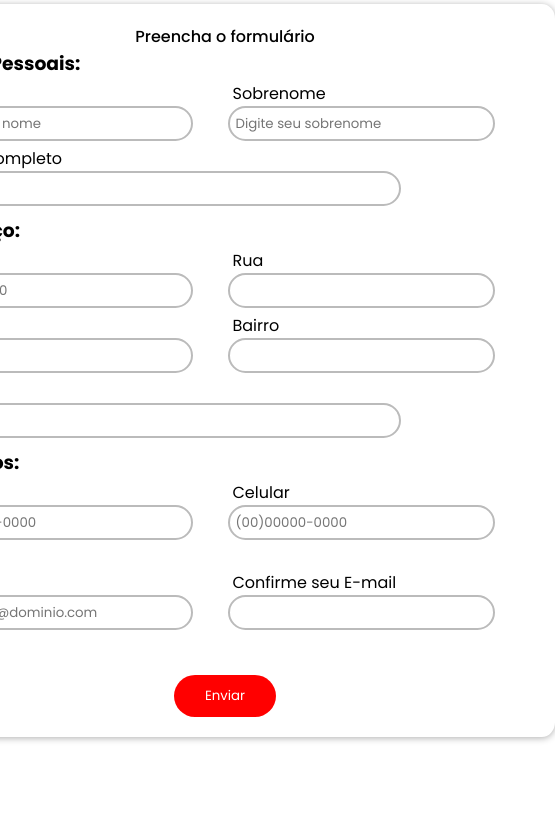
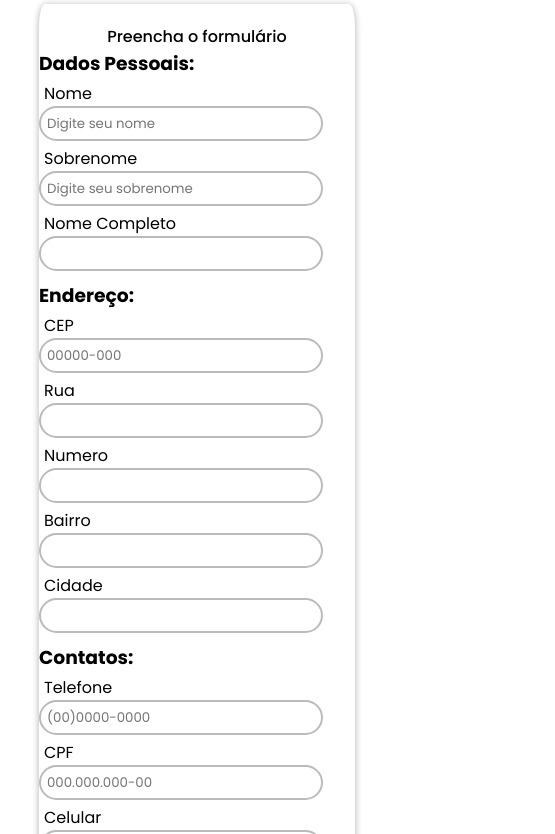
Before and after one commit to bruno95olly/FormularioJavascript, a plain HTML site: page index.html in a window 390 px wide. Shown: the part 96-930 px from the top of the page, 555 px wide, since content can reach past the window. Before the commit the page ends 853 px from the top, so only its background shows below. Drawn offline with Linux system fonts and the light colour scheme.

Commit message:
mascaras realizadas

```diff
--- a/css/style.css
+++ b/css/style.css
@@ -24,7 +24,7 @@ main{
   display: flex;
   flex-direction: column;
   align-items: center;
-  padding: 20px 30px;
+  padding: 20px 0px;
 }
 #error-email{
   color: crimson;
@@ -34,13 +34,13 @@ main{
 }
 .formulario{
   height: auto;
-  width: 600px;
+  width: 800px;
 }
 .formSenai{
   display: flex;
   flex-direction: column;
   align-items: center;
-  padding: 20px 30px;
+  padding: 20px 0px;
   height: auto;
   width: inherit;
   box-shadow: 0px 1px 7px #00000052;
@@ -102,3 +102,29 @@ button{
 button:hover{
   letter-spacing: 4px;
 }
+@media (max-width: 820px){
+  main{
+    width: 100%;
+    max-width: 800px;
+    align-items: center;
+    justify-content: center;
+
+  }
+  .formulario{
+    height: auto;
+    width: 90%;
+    margin-left: 10%;
+    max-width: 800px;
+  }
+  .formatDados, .formatContatos{
+    display: flex;
+    flex-direction: column;
+  }
+  .formatEndereco{
+    display: flex;
+    flex-direction: column;
+  }
+  .formatInput{
+    width: 90%
+  }
+}
--- a/index.html
+++ b/index.html
@@ -23,11 +23,11 @@
               <div class="formatDados">
                 <div class="infoUsuario">
                   <label>Nome</label>
-                  <input id="nome" type="text" name="" value="" placeholder="Digite seu nome" maxlength="20">
+                  <input id="nome" type="text" name="" value="" placeholder="Digite seu nome" maxlength="20" onkeyup="caracteresInvalidos(this)">
                 </div>
                 <div class="infoUsuario">
                   <label>Sobrenome</label>
-                  <input id="sobrenome" type="text" name="" value="" placeholder="Digite seu sobrenome" maxlength="50">
+                  <input id="sobrenome" type="text" name="" value="" placeholder="Digite seu sobrenome" maxlength="50" onkeyup="caracteresInvalidos(this)">
                 </div>
                 <div class="infoUsuario">
                   <label>Nome Completo</label>
@@ -41,7 +41,7 @@
               <div class="formatEndereco">
                 <div class="infoUsuario">
                   <label>CEP</label>
-                  <input id="cep" type="text" name="" value="" maxlength="9" placeholder="00000-000" onkeypress="mascaraCep(this)">
+                  <input id="cep" type="text" name="" value="" maxlength="9" placeholder="00000-000" onkeyup="mascaraCep(this)">
                 </div>
                 <div class="infoUsuario">
                   <label>Rua</label>
@@ -49,7 +49,7 @@
                 </div>
                 <div class="infoUsuario">
                   <label>Numero</label>
-                  <input type="text" name="" value="">
+                  <input type="text" name="" value="" id="numero">
                 </div>
                 <div class="infoUsuario">
                   <label>Bairro</label>
@@ -66,11 +66,15 @@
               <div class="formatContatos">
                 <div class="infoUsuario">
                   <label>Telefone</label>
-                  <input type="text" name="telefone" id="telefone" size="20" maxlength="13" onkeypress="mascaraTelefone(this)"placeholder="(00)0000-0000">
+                  <input type="text" name="telefone" id="telefone" size="20" maxlength="13" onkeyup="mascaraTelefone(this)"placeholder="(00)0000-0000">
+                </div>
+                <div class="infoUsuario">
+                  <label>CPF</label>
+                  <input type="text" name="cpf" id="cpf" size="20" maxlength="15" onkeyup="mascaraCpf(this)"placeholder="000.000.000-00">
                 </div>
                 <div class="infoUsuario">
                   <label>Celular</label>
-                  <input id="celular" type="tel" name="" value="" placeholder="(00)00000-0000" maxlength="14" onkeypress="mascaraCelular(this)">
+                  <input id="celular" type="tel" name="" value="" placeholder="(00)00000-0000" maxlength="14" onkeyup="mascaraCelular(this)">
                 </div>
                 <div class="infoUsuario">
                   <label>E-mail</label>
@@ -86,7 +90,7 @@
               </div>
             </div>
           </div>
-          <button type="button" name="button">Enviar</button>
+          <button type="submit" name="button">Enviar</button>
         </form>
       </div>
     </main>
--- a/js/mascara.js
+++ b/js/mascara.js
@@ -1,4 +1,11 @@
 function mascaraTelefone(telefone){
+  //retira caracteres indesejados
+    telefone.value = telefone.value.replace(/[^\d]/g, "")
+  //realiza a formatação
+    telefone.value = telefone.value.replace(/(\d{2})(\d{4})(\d{4})/, "($1)$2-$3")
+
+
+/*-----------------OUTRA FORMA DE FAZER A MASCARA-------------------
     if(telefone.value.length == 0)
         telefone.value = '(' + telefone.value; //quando começamos a digitar, o script irá inserir um parênteses no começo do campo.
     if(telefone.value.length == 3)
@@ -6,9 +13,17 @@ function mascaraTelefone(telefone){
 
     if(telefone.value.length == 8)
         telefone.value = telefone.value + '-'; //quando o campo já tiver 8 caracteres, o script irá inserir um tracinho, para melhor visualização do telefone.
-
+-------------------------------------------------------------------*/
 }
 function mascaraCelular(celular){
+  //retira caracteres indesejados
+    celular.value = celular.value.replace(/[^\d]/g, "")
+  //realiza a formatação
+    celular.value = celular.value.replace(/(\d{2})(\d{5})(\d{4})/, "($1)$2-$3")
+
+
+/*-----------------OUTRA FORMA DE FAZER A MASCARA-------------------
+
 if(celular.value.length == 0)
     celular.value = '(' + celular.value; //quando começamos a digitar, o script irá inserir um parênteses no começo do campo.
 if(celular.value.length == 3)
@@ -17,8 +32,26 @@ function mascaraCelular(celular){
 if(celular.value.length == 9)
     celular.value = celular.value + '-'; //quando o campo já tiver 8 caracteres, o script irá inserir um tracinho, para melhor visualização do telefone.
 
+-------------------------------------------------------------------*/
+
+
+
+
 }
 function mascaraCep(cep){
+//retira caracteres indesejados
+  cep.value = cep.value.replace(/[^\d]/g, "")
+//realiza a formatação
+  cep.value = cep.value.replace(/(\d{5})(\d{3})/, "$1-$2")
+
+/*---------OUTRA FORMA DE FAZER A MASCARA----------------
+  //quando o campo tiver 5 caracteres, o script irá inserir um traço - , fechando assim o código de área.
     if(cep.value.length == 5)
-        cep.value = cep.value + '-'; //quando o campo já tiver 3 caracteres (um parênteses e 2 números) o script irá inserir mais um parênteses, fechando assim o código de área.
+        cep.value = cep.value + '-';
+-------------------------------------------------------*/
+
 }
+function mascaraCpf(cpf){
+  cpf.value = cpf.value.replace(/[^\d]/g, "")
+  cpf.value = cpf.value.replace(/(\d{3})(\d{3})(\d{3})(\d{2})/, "$1.$2.$3-$4")
+}
--- a/js/preencherNome.js
+++ b/js/preencherNome.js
@@ -7,5 +7,11 @@ function nomeCompleto(){
     console.log(nome, sobrenome);
   }
 }
+function caracteresInvalidos(nome){
+  nome.value = nome.value.replace(/[\[\]}.!'-@,><|://#"%$\\;&*()_+={]/g, "")
+  nome.value = nome.value.replace(/[^\D]/g, "")
+
+}
+
 document.getElementById('nome').addEventListener('focusout', nomeCompleto);
 document.getElementById('sobrenome').addEventListener('focusout', nomeCompleto);
```
Lines whose indentation alone changed are shown as unchanged.
